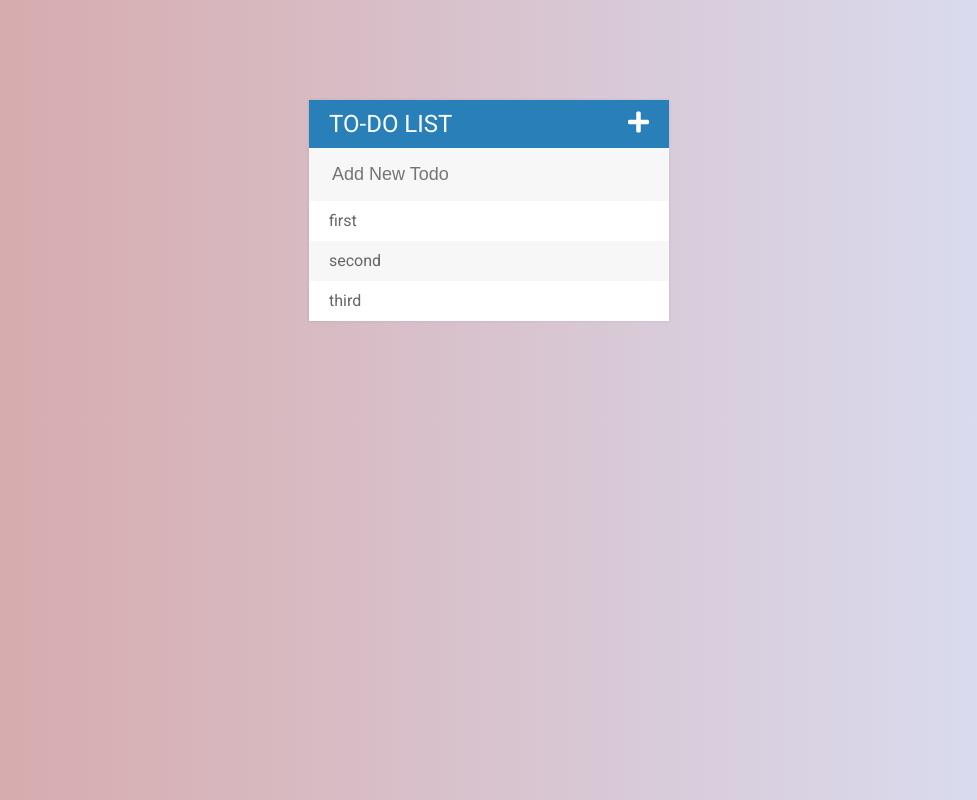
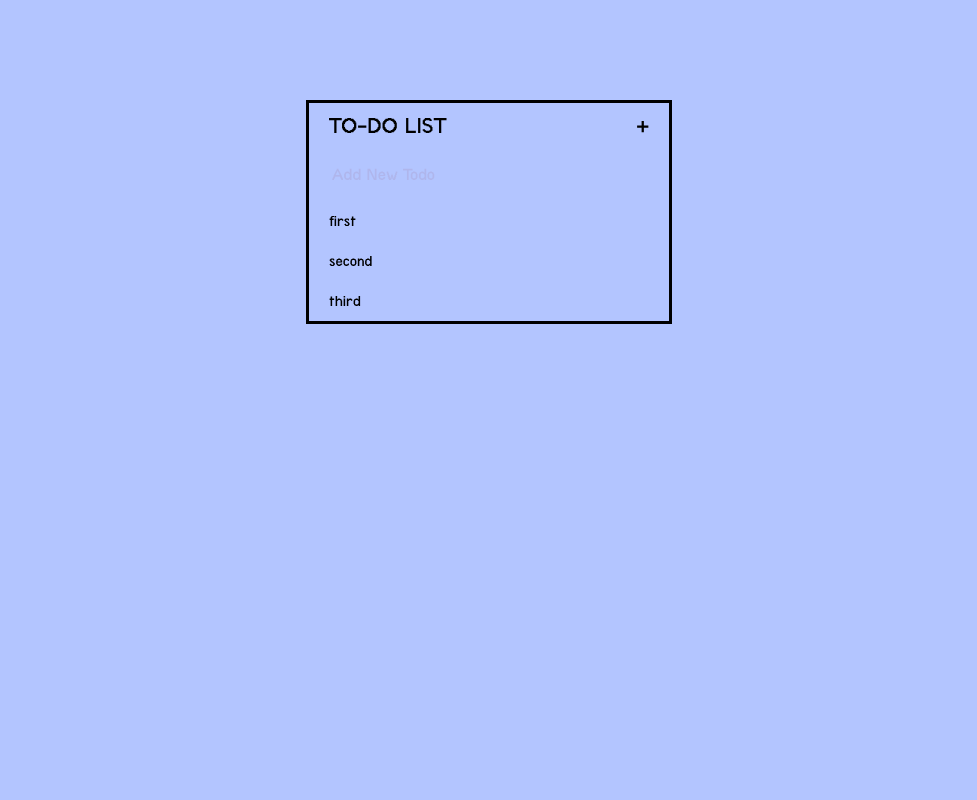
Before and after one commit to jkm43554/todolist, a website: page public/views/tdList.html in a window 1280 px wide. Shown: the whole page, without its empty margins (151-1128 px from the left). Drawn offline with nearby package versions, Linux system fonts and the light colour scheme.

Commit message:
update ux

```diff
--- a/public/scripts/tdList.js
+++ b/public/scripts/tdList.js
@@ -1,23 +1,23 @@
 $("ul").on("click", "li", function(){
 	$(this).toggleClass("completed");
-})
+});
 
 
-$("ul").on("click", "span", function(event){
+$("ul").on("click", ".listspan", function(event){
 	$(this).parent().fadeOut(200, function(){
 		$(this).remove();
 	});
 	event.stopPropagation();
-})
+});
 
 $("input[type='text']").keypress(function(event){
 	if(event.which === 13){
-		var todoText = $(this).val()
-		$("ul").append("<li><span><i class='fa fa-trash'></i></span> " + $(this).val() + "</li>")
+		var todoText = $(this).val();
+		$("ul").append("<li><span class='listspan'><span class='trash'>delete</span></span> " + $(this).val() + "</li>");
 		$(this).val("");
 	}
-})
+});
 
-$(".fa-plus").click(function(){
+$(".plus").click(function(){
 	$("input[type='text']").fadeToggle();
-})
+});
--- a/public/stylesheets/tdList.css
+++ b/public/stylesheets/tdList.css
@@ -1,14 +1,21 @@
 body{
-	font-family: Roboto;
-	background: #DAE2F8;  /* fallback for old browsers */
-	background: -webkit-linear-gradient(to right, #D6A4A4, #DAE2F8);  /* Chrome 10-25, Safari 5.1-6 */
-	background: linear-gradient(to right, #D6A4A4, #DAE2F8); /* W3C, IE 10+/ Edge, Firefox 16+, Chrome 26+, Opera 12+, Safari 7+ */
+	font-family: term;
+
+	background: #b3c5ff;
 
 }
+@font-face {
+    font-family: 'term';
+    src: url('../fonts/terminal-grotesque.ttf');
+}
+
+
+
+
 
 h1{
-	background: #2980b9;
-	color: white;
+	background: none;
+	color: black;
 	margin: 0;
 	padding: 10px 20px;
 	text-transform: uppercase;
@@ -23,24 +30,19 @@ ul{
 }
 
 li{
-	background: white;
 	height: 40px;
 	line-height: 40px;
-	color: #666;
+	color: black;
 
 }
 
-li:nth-child(2n){
-	background: #f7f7f7;
 
-}
+.listspan{
 
-span{
-	background: #e74c3c;
 	height: 40px;
 	margin-right: 20px;
 	text-align: center;
-	color: white;
+	color: black;
 	width: 0px;
 	display: inline-block;
 	transition: 0.2s linear;
@@ -48,21 +50,25 @@ span{
 }
 
 input{
+	color: black;
 	font-size: 18px;
-	background-color: #f7f7f7;
+	background-color: rgba(0,0,0,0);
 	width: 100%;
 	padding: 13px 13px 13px 20px;
 	box-sizing: border-box;
-	color: #2980b9;
 	border: 3px solid rgba(0,0,0,0);
 }
 
 input: focus{
-	background: white;
-	border: 3px solid #2980b9;
-	outline: none;
+	outline: none !important; box-shadow: none !important; /*for chrome */
 }
 
+
+
+::placeholder {
+	color: #afb6ec;
+	font-family: term;
+}
 
 
 
@@ -71,18 +77,31 @@ li:hover span{
 	opacity: 1.0;
 }
 
-.fa-plus{
+.plus{
+	color:black;
 	float: right;
+	cursor:pointer;
 }
 
+
 .completed {
-	color: rgba(145, 160, 160, .3);
+	color: black;
 	text-decoration: line-through;
 }
 
 #container{
 	width: 360px;
 	margin: 100px auto;
-	box-shadow:0 0 3px rgba(0,0,0, 0.1);
-	background: #f7f7f7;
+	background: none;
+	border: 3px solid black;
 }
+
+.trash{
+	font-size: 8px;
+	border: 1px solid black;
+	border-radius: 3px;
+	margin-right: -10px;
+	margin-left: 5px;
+	padding: 0 3px;
+	cursor:pointer;
+}
--- a/public/views/tdList.html
+++ b/public/views/tdList.html
@@ -9,13 +9,13 @@
 
 
 <div id="container">
-	<h1>To-Do List<i class="fa fa-plus"></i></h1>
-	<input type="text" placeholder="Add New Todo">
+	<h1>To-Do List<span class="plus">+</span></h1>
+	<input type="text" placeholder="Add New Todo" >
 
 	<ul>
-		<li><span><i class="fa fa-trash"></i></span>first</li>
-		<li><span><i class="fa fa-trash"></i></span>second</li>
-		<li><span><i class="fa fa-trash"></i></span>third</li>
+		<li><span class='listspan'><span class="trash">delete</span></span>first</li>
+		<li><span class='listspan'><span class="trash">delete</span></span>second</li>
+		<li><span class='listspan'><span class="trash">delete</span></span>third</li>
 	</ul>
 </div>
 
```
Also changed, not shown: public/fonts/terminal-grotesque.ttf (added).
